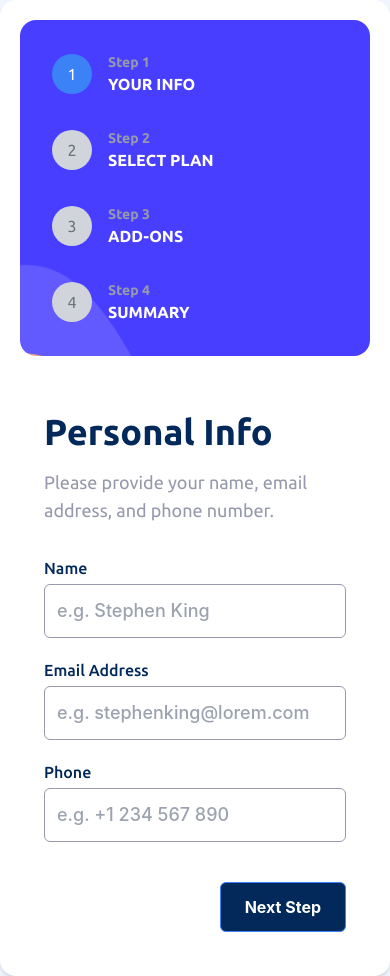
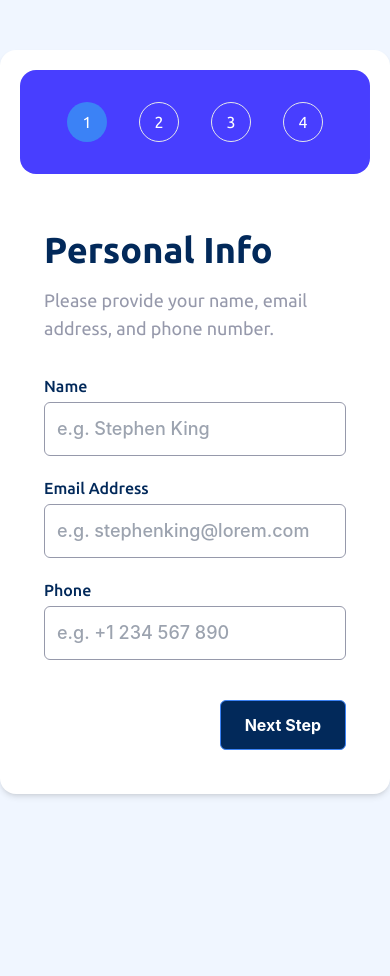
Before and after one commit to Skyz03/Next-Multi-step-form, a Next.js app: page / in a window 390 px wide. After the commit the page ends 844 px from the top, so only its background shows below. Built offline with nearby package versions, Linux system fonts and the light colour scheme.

Commit message:
UI(design): responsive implementation

```diff
--- a/app/page.tsx
+++ b/app/page.tsx
@@ -23,12 +23,14 @@ function Step({ number, title, subtitle, isActive }: StepProps) {
   return (
     <div className='flex items-center gap-4'>
       <div
-        className={`flex h-10 w-10 items-center justify-center rounded-full ${isActive ? 'bg-blue-500 text-white' : 'bg-gray-300 text-gray-500'}`}
+        className={`flex h-10 w-10 items-center justify-center rounded-full ${isActive ? 'bg-blue-500 text-white' : 'border text-white'}`}
       >
         {number}
       </div>
-      <div>
-        <p className='text-sm font-semibold text-cool_gray'>{subtitle}</p>
+      <div className='hidden md:block'>
+        <p className='text-sm font-semibold uppercase text-cool_gray'>
+          {subtitle}
+        </p>
         <h2 className='font-bold uppercase text-white'>{title}</h2>
       </div>
     </div>
@@ -50,7 +52,7 @@ export default function FormPage() {
       {/* Sidebar with background image and steps */}
       <div className="w-full rounded-2xl bg-[url('/assets/images/bg-sidebar-desktop.svg')] bg-cover bg-center bg-no-repeat p-8 md:w-1/3">
         {/* Dynamically render steps */}
-        <div className='flex flex-col gap-8'>
+        <div className='flex flex-row justify-center gap-8 md:flex-col md:justify-start'>
           {steps.map((step) => (
             <Step
               key={step.number}
--- a/components/atoms/CustomedButton.tsx
+++ b/components/atoms/CustomedButton.tsx
@@ -1,8 +1,10 @@
-import { Button } from "primereact/button";
+import { Button } from 'primereact/button'
 
-const CustomedButton = () => <Button
-label='Next Step'
-className='self-end rounded-md bg-marine_blue px-6 py-3 font-medium text-white transition [&_.p-button:enable:hover]:bg-[#0d4e6d]'
-/>
+const CustomedButton = () => (
+  <Button
+    label='Next Step'
+    className='before: relative self-end overflow-hidden rounded-md bg-marine_blue px-6 py-3 font-medium text-white transition duration-500 ease-in-out before:absolute before:bottom-0 before:left-0 before:h-0 before:w-full before:bg-cyan-500 before:transition-all before:duration-700 before:ease-in-out hover:bg-[#0d4e6d] hover:text-white hover:before:h-full'
+  />
+)
 
-export default CustomedButton;
+export default CustomedButton
--- a/components/molecules/CustomedCardList.tsx
+++ b/components/molecules/CustomedCardList.tsx
@@ -1,11 +1,12 @@
-import { CustomedCard } from "@components/atoms"
-import { PLANS } from "@utils/constants"
+import { CustomedCard } from '@components/atoms'
+import { PLANS } from '@utils/constants'
 
-const CustomedCardList = () => <section className='flex flex-row gap-4'>
-{PLANS.map((planOption) => (
-<CustomedCard planOption={planOption} />
-))}
-</section>
-
+const CustomedCardList = () => (
+  <section className='flex flex-col gap-4 md:flex-row'>
+    {PLANS.map((planOption) => (
+      <CustomedCard planOption={planOption} />
+    ))}
+  </section>
+)
 
 export default CustomedCardList
```
